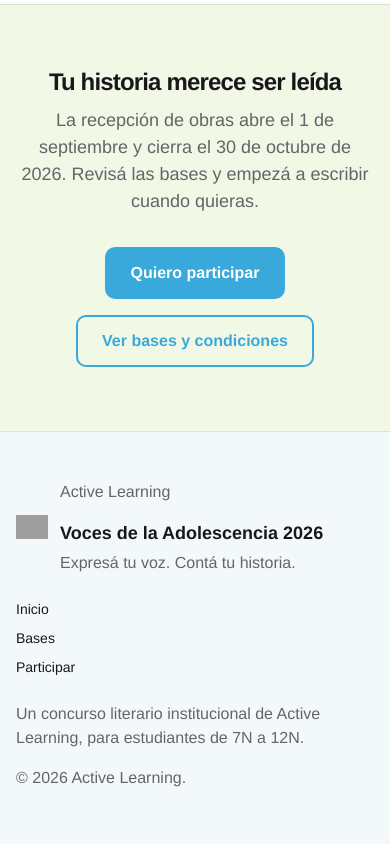
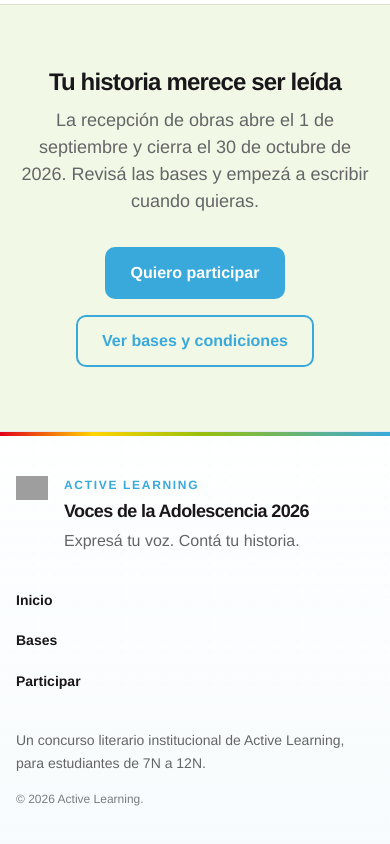
Before and after one commit to sophieblousson/voces-de-la-adolescencia, a Next.js app: page / in a window 390 px wide. Shown: the part 6157-7001 px from the top of the page. Built offline with nearby package versions, Linux system fonts and the light colour scheme; grey boxes are pictures that could not be loaded.

Commit message:
Refactor Footer styles with grid layout and gradients

```diff
--- a/components/layout/Footer.module.css
+++ b/components/layout/Footer.module.css
@@ -1,28 +1,47 @@
 .footer {
-  background-color: var(--color-fondo-alt);
-  border-top: 1px solid var(--color-borde);
+  position: relative;
+  background:
+    linear-gradient(180deg, rgba(255, 255, 255, 0.86), rgba(247, 251, 253, 0.96)),
+    var(--texture-dots) 0 0 / 22px 22px;
+  border-top: 1px solid rgba(26, 23, 27, 0.08);
+}
+
+.brandLine {
+  width: 100%;
+  height: 4px;
+  background: var(--gradient-brand-line);
 }
 
 .inner {
   max-width: var(--max-width);
   margin: 0 auto;
   padding: var(--space-12) var(--space-4);
-  display: flex;
-  flex-wrap: wrap;
-  justify-content: space-between;
-  gap: var(--space-8);
+  display: grid;
+  grid-template-columns: minmax(260px, 1.3fr) minmax(160px, 0.6fr) minmax(260px, 1fr);
+  align-items: start;
+  gap: var(--space-10);
 }
 
 .brandRow {
   display: flex;
   align-items: center;
-  gap: var(--space-3);
+  gap: var(--space-4);
+}
+
+.kicker {
+  color: var(--color-accion-principal);
+  font-size: var(--fs-xs);
+  font-weight: var(--fw-black);
+  text-transform: uppercase;
+  letter-spacing: 0.14em;
+  margin: 0 0 var(--space-1);
 }
 
 .brand {
   font-size: var(--fs-lg);
-  font-weight: var(--fw-bold);
+  font-weight: var(--fw-black);
   color: var(--color-texto-principal);
+  letter-spacing: -0.035em;
   margin: 0;
 }
 
@@ -38,24 +57,61 @@
 }
 
 .links a {
+  width: fit-content;
   color: var(--color-texto-principal);
   font-size: var(--fs-sm);
+  font-weight: var(--fw-bold);
+  padding: 0.35rem 0;
+  transition:
+    color var(--transition-fast),
+    transform var(--transition-fast);
 }
 
 .links a:hover {
   color: var(--color-accion-principal);
+  transform: translateX(2px);
 }
 
-.org {
+.info {
   color: var(--color-texto-secundario);
   font-size: var(--fs-sm);
-  max-width: 320px;
+  line-height: 1.6;
+}
+
+.info p {
   margin: 0;
 }
 
-@media (max-width: 640px) {
+.copy {
+  margin-top: var(--space-4) !important;
+  color: var(--color-texto-suave);
+  font-size: var(--fs-xs);
+}
+
+@media (max-width: 820px) {
   .inner {
-    flex-direction: column;
-    gap: var(--space-6);
+    grid-template-columns: 1fr;
+    gap: var(--space-8);
+  }
+
+  .links {
+    flex-direction: row;
+    flex-wrap: wrap;
+    gap: var(--space-4);
   }
 }
+
+@media (max-width: 520px) {
+  .inner {
+    padding: var(--space-10) var(--space-4);
+  }
+
+  .brandRow {
+    align-items: flex-start;
+  }
+
+  .links {
+    flex-direction: column;
+    gap: var(--space-2);
+  }
+}
```
